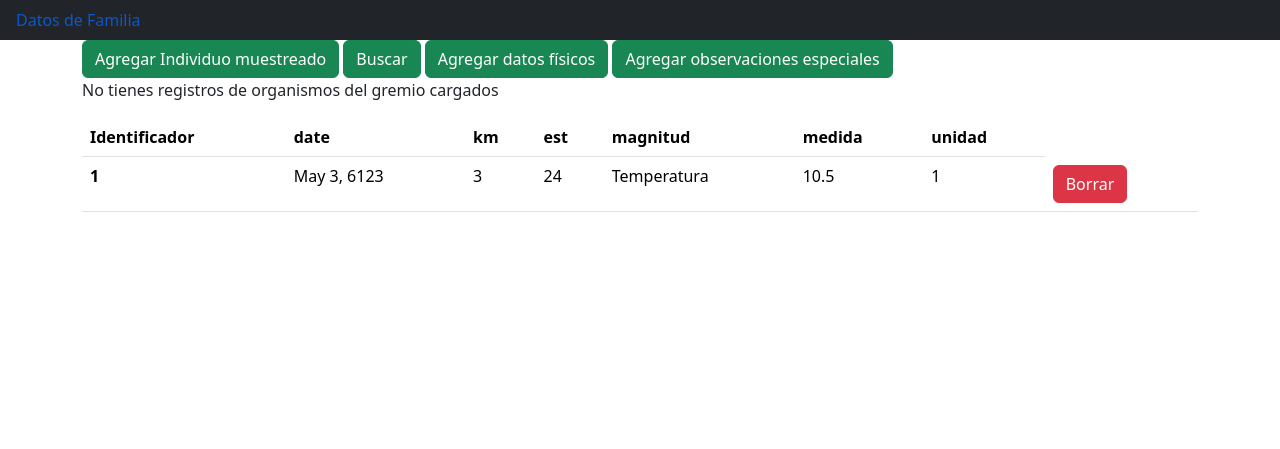
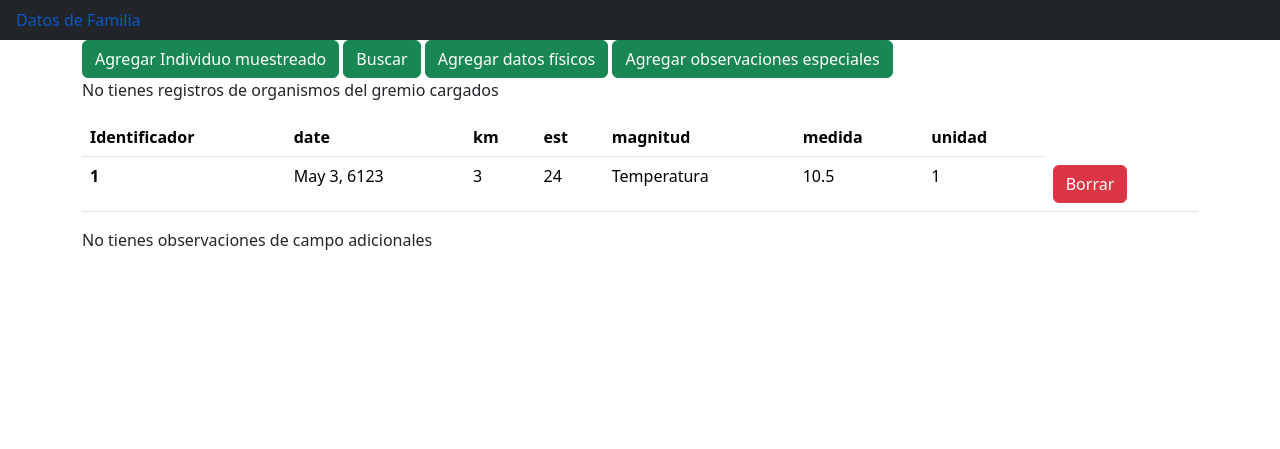
Before and after one commit to JLicandro/Entrega1-JuanLicandro, a Django app: page / in a window 1280 px wide. Shown: the top 449 px of the page. Run offline with Django 4.2, Linux system fonts and the light colour scheme; data comes from the database, SQL or seed files in the repository; both versions use the stored data as it was after the commit; data that the repository does not hold is empty; some libraries are stand-ins or nearby versions.

Commit message:
Agregado texto para lista de observaciones de campo cuando el usuario no cuenta con observaciones y corregido un bug en el campo de la entrada de medidas físicas para la unidad de medida

```diff
--- a/App1/forms.py
+++ b/App1/forms.py
@@ -25,7 +25,7 @@ class fisform(forms.Form):
     medida= forms.FloatField(label="Medida",
         widget=forms.NumberInput(attrs={'placeholder': "10.5"})) #Medida de la magnitud en cuestión
     unidad= forms.CharField(label="Unidad de medida", max_length=10,
-        widget=forms.NumberInput(attrs={'placeholder': "°C"}))
+        widget=forms.TextInput(attrs={'placeholder': "°C"}))
 
 class obsform(forms.Form):
     especie = forms.CharField(label="Nombre de la especie", max_length=100) #Nombre de la especie
--- a/App1/templates/App1/lista_observaciones.html
+++ b/App1/templates/App1/lista_observaciones.html
@@ -123,7 +123,7 @@
           {% endfor %}
       </table>
       {% else %}
-          <p></p>
+          <p>No tienes observaciones de campo adicionales</p>
       {% endif %}
   </div>
 </div>
```
Also changed, not shown: db.sqlite3.
